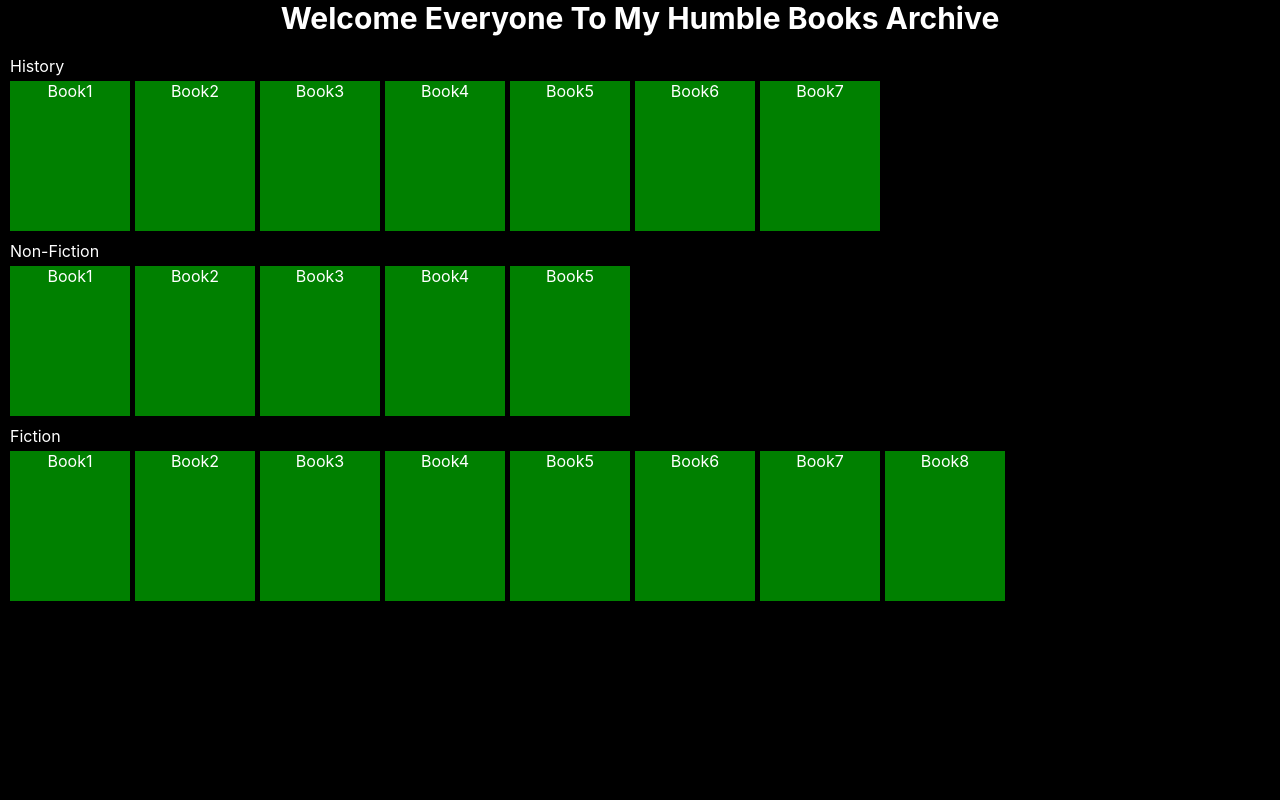
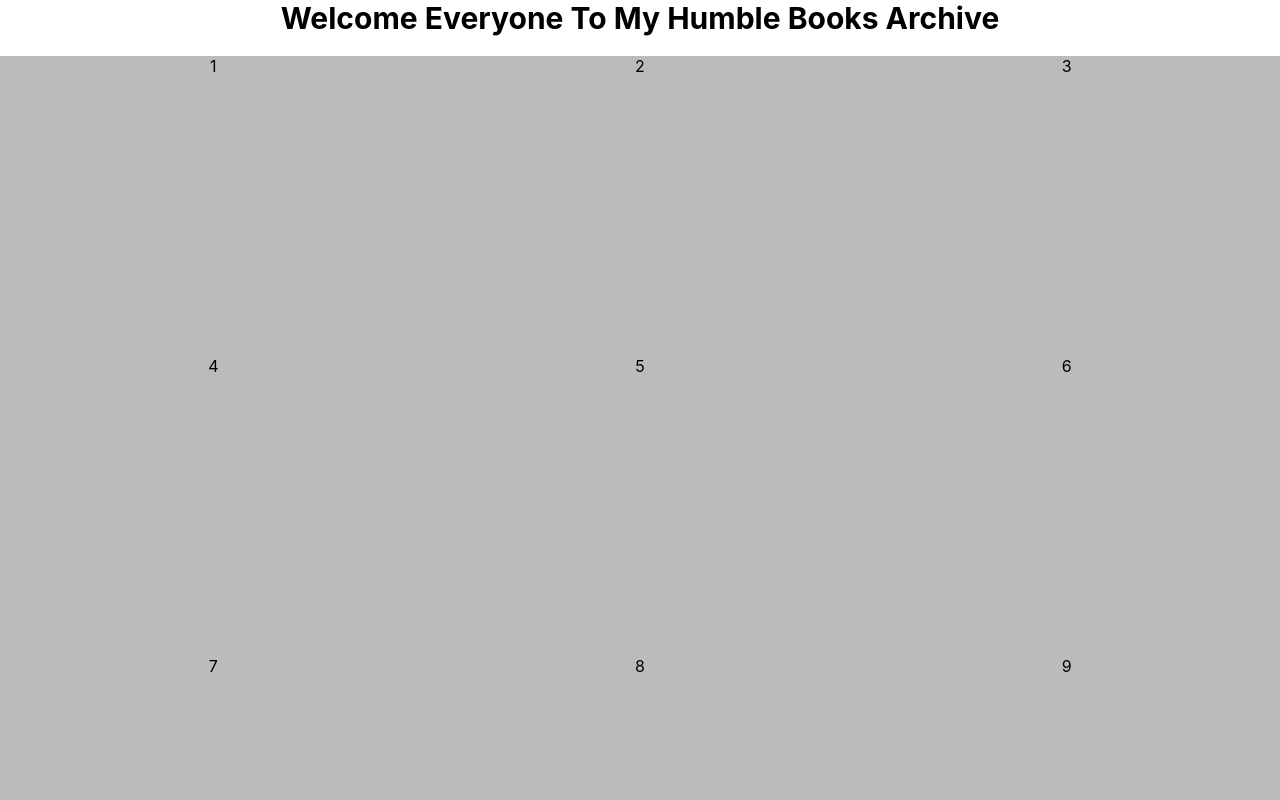
Before and after one commit to TarinNoovare/my-books-archive, a React (Create React App) app: page / in a window 1280 px wide. Shown: the top 800 px of the page. Built offline with nearby package versions, Linux system fonts and the light colour scheme.

Commit message:
Redesign Interface of main page to use flip-card

```diff
--- a/public/index.html
+++ b/public/index.html
@@ -1,14 +1,12 @@
 <!DOCTYPE html>
 <html lang="en">
-  <head>
+
+<head>
     <meta charset="utf-8" />
     <link rel="icon" href="%PUBLIC_URL%/favicon.ico" />
     <meta name="viewport" content="width=device-width, initial-scale=1" />
     <meta name="theme-color" content="#000000" />
-    <meta
-      name="description"
-      content="Web site created using create-react-app"
-    />
+    <meta name="description" content="Web site created using create-react-app" />
     <link rel="apple-touch-icon" href="%PUBLIC_URL%/logo192.png" />
     <!--
       manifest.json provides metadata used when your web app is installed on a
@@ -24,9 +22,10 @@
       work correctly both with client-side routing and a non-root public URL.
       Learn how to configure a non-root public URL by running `npm run build`.
     -->
-    <title>React App</title>
-  </head>
-  <body>
+    <title>My App</title>
+</head>
+
+<body>
     <noscript>You need to enable JavaScript to run this app.</noscript>
     <div id="root"></div>
     <!--
@@ -39,5 +38,6 @@
       To begin the development, run `npm start` or `yarn start`.
       To create a production bundle, use `npm run build` or `yarn build`.
     -->
-  </body>
+</body>
+
 </html>
--- a/src/App.css
+++ b/src/App.css
@@ -1,6 +1,5 @@
 .App {
     text-align: center;
-    color: white;
 }
 
 .header-title {
--- a/src/App.js
+++ b/src/App.js
@@ -1,17 +1,18 @@
 import "./App.css";
-import BooksArchive from "./components/BooksArchive";
+import MainBox from "./components/MainBox";
 
 function App() {
 
   const booksList = {
     "History": ["Book1", "Book2", "Book3", "Book4", "Book5", "Book6", "Book7"],
     "Non-Fiction": ["Book1", "Book2", "Book3", "Book4", "Book5"],
-    "Fiction": ["Book1", "Book2", "Book3", "Book4", "Book5", "Book6", "Book7", "Book8"]
+    "Fiction": ["Book1", "Book2", "Book3", "Book4", "Book5", "Book6", "Book7", "Book8"],
+    "Science": ["Book1", "Book2", "Book3", "Book4", "Book5", "Book6", "Book7", "Book8", "Book9"]
   }
   return (
     <div className="App">
       <div className="header-title">Welcome Everyone To My Humble Books Archive</div>
-      <BooksArchive booksList={booksList}/>
+      <MainBox />
     </div>
   );
 }
--- a/src/components/BooksArchive.css
+++ /dev/null
@@ -1,5 +0,0 @@
-.main-books-arhive {}
-
-.books-tile {
-    margin-bottom: 10px;
-}
--- a/src/components/BooksArchive.js
+++ /dev/null
@@ -1,22 +0,0 @@
-import BooksTile from "./BooksTile";
-import './BooksArchive.css'
-
-function BooksArchive(props) {
-
-  const booksList = props.booksList;
-
-  const items = [];
-
-  for (const [key, value] of Object.entries(booksList)) {
-    console.log(key, value);
-    items.push(<BooksTile className="books-tile" categoryTitle={key} bookNamesList={value}/>);
-  }
-
-  return (
-    <div className="main-books-arhive">
-        {items}
-    </div>
-  );
-}
-
-export default BooksArchive;
--- a/src/components/BooksTile.css
+++ /dev/null
@@ -1,23 +0,0 @@
-.books-tile {
-    margin-left: 10px;
-    display: flex;
-    flex-direction: column;
-    gap: 5px;
-}
-
-.tile-title {
-    align-self: flex-start;
-}
-
-.tile-list {
-    display: flex;
-    gap: 5px;
-    overflow: scroll;
-}
-
-.book-box {
-    width: 120px;
-    height: 150px;
-    background-color: green;
-    flex-shrink: 0;
-}
--- a/src/components/BooksTile.js
+++ /dev/null
@@ -1,23 +0,0 @@
-import "./BooksTile.css";
-
-function BooksTile(props) {
-
-  const elements = props.bookNamesList;
-  const items = [];
-
-  for (const [_, value] of elements.entries()) {
-    items.push(<div className="book-box">{value}</div>);
-  }
-
-  console.log(items);
-  return (
-    <div className="books-tile">
-      <div className="tile-title">{props.categoryTitle}</div>
-      <div className="tile-list">
-        {items}
-      </div>
-    </div>
-  );
-}
-
-export default BooksTile;
--- /dev/null
+++ b/src/components/FlipCard.css
@@ -0,0 +1,38 @@
+.flip-card {
+    /* width: 300px;
+    height: 300px;
+    border: 2px solid red; */
+}
+
+.flip-card-inner {
+    position: relative;
+    width: 100%;
+    height: 100%;
+    text-align: center;
+    transition: transform 0.6s;
+    transform-style: preserve-3d;
+}
+
+.flip-card:hover .flip-card-inner {
+    transform: rotateY(180deg);
+}
+
+.flip-card-front,
+.flip-card-back {
+    position: absolute;
+    width: 100%;
+    height: 100%;
+    -webkit-backface-visibility: hidden;
+    backface-visibility: hidden;
+}
+
+.flip-card-front {
+    background-color: #bbb;
+    color: black;
+}
+
+.flip-card-back {
+    background-color: #2980b9;
+    color: white;
+    transform: rotateY(180deg);
+}
--- /dev/null
+++ b/src/components/FlipCard.js
@@ -0,0 +1,22 @@
+import "./FlipCard.css";
+
+function FlipCard(props) {
+  const flipCardClasses = "flip-card " + props.className;
+  const flipCardInnerClasses = "flip-card-inner " + props.className;
+  const flipCardFrontClasses = "flip-card-front " + props.className;
+  const flipCardBackClasses = "flip-card-back " + props.className;
+
+  return (
+    <div className={flipCardClasses}>
+      <div className={flipCardInnerClasses}>
+        <div className={flipCardFrontClasses}>{props.bookTitle}</div>
+        <div className={flipCardBackClasses}>
+          <h2>{props.bookTitle}</h2>
+          <p>Book Description</p>
+        </div>
+      </div>
+    </div>
+  );
+}
+
+export default FlipCard;
--- /dev/null
+++ b/src/components/MainBox.css
@@ -0,0 +1,11 @@
+.main-box {
+    margin: 10px 0px;
+    display: grid;
+    grid-template-columns: repeat(3, 1fr);
+    justify-items: center;
+}
+
+.main-box__book {
+    width: 100%;
+    height: 300px;
+}
--- /dev/null
+++ b/src/components/MainBox.js
@@ -0,0 +1,21 @@
+import "./MainBox.css";
+import FlipCard from "./FlipCard";
+
+function MainBox() {
+  return (
+    <div className="main-box">
+      <FlipCard className="main-box__book" bookTitle={1}></FlipCard>
+      <FlipCard className="main-box__book" bookTitle={2}></FlipCard>
+      <FlipCard className="main-box__book" bookTitle={3}></FlipCard>
+      <FlipCard className="main-box__book" bookTitle={4}></FlipCard>
+      <FlipCard className="main-box__book" bookTitle={5}></FlipCard>
+      <FlipCard className="main-box__book" bookTitle={6}></FlipCard>
+      <FlipCard className="main-box__book" bookTitle={7}></FlipCard>
+      <FlipCard className="main-box__book" bookTitle={8}></FlipCard>
+      <FlipCard className="main-box__book" bookTitle={9}></FlipCard>
+      <FlipCard className="main-box__book" bookTitle={10}></FlipCard>
+    </div>
+  );
+}
+
+export default MainBox;
--- a/src/index.css
+++ b/src/index.css
@@ -3,7 +3,6 @@ body {
     font-family: -apple-system, BlinkMacSystemFont, 'Segoe UI', 'Roboto', 'Oxygen', 'Ubuntu', 'Cantarell', 'Fira Sans', 'Droid Sans', 'Helvetica Neue', sans-serif;
     -webkit-font-smoothing: antialiased;
     -moz-osx-font-smoothing: grayscale;
-    background-color: black;
 }
 
 code {
```
